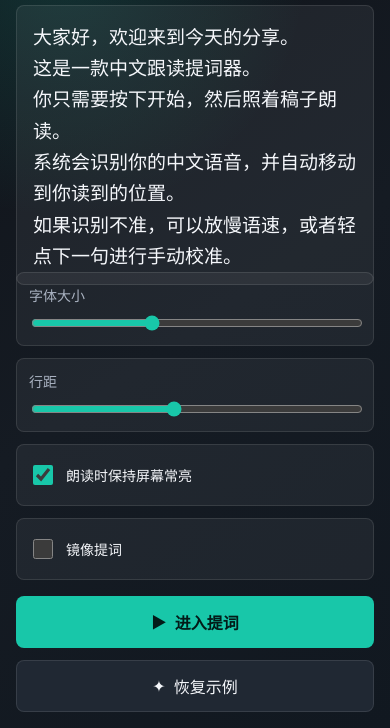
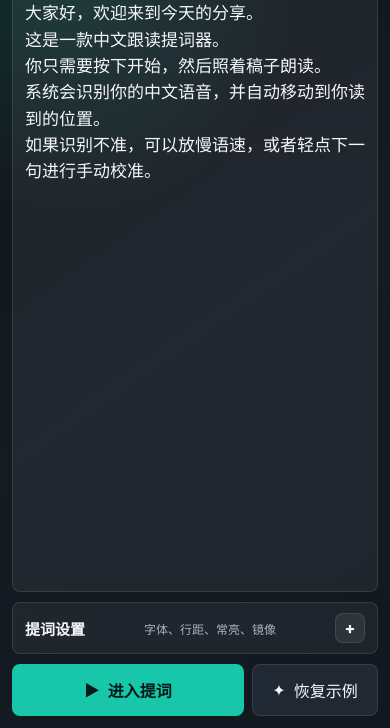
Before and after one commit to shizuguilai/get_word, a plain HTML site: page index.html in a window 390 px wide. Shown: the part 116-844 px from the top of the page. Drawn offline with Linux system fonts and the light colour scheme.

Commit message:
Improve mobile editor layout

```diff
--- a/app.js
+++ b/app.js
@@ -13,6 +13,7 @@ const dom = {
   scriptInput: document.querySelector("#scriptInput"),
   sampleScript: document.querySelector("#sampleScript"),
   loadScript: document.querySelector("#loadScript"),
+  settingsPanel: document.querySelector("#settingsPanel"),
   engineStatus: document.querySelector("#engineStatus"),
   fontSize: document.querySelector("#fontSize"),
   lineHeight: document.querySelector("#lineHeight"),
@@ -40,11 +41,13 @@ let transcriptBuffer = "";
 let wakeLock = null;
 let restartTimer = 0;
 let toastTimer = 0;
+const compactSettingsQuery = window.matchMedia("(max-width: 560px)");
 
 init();
 
 function init() {
   restoreDraft();
+  syncSettingsPanel();
   bindEvents();
   updateEngineStatus();
   applyTypography();
@@ -69,6 +72,16 @@ function bindEvents() {
     dom.prompterPanel.classList.toggle("mirror", dom.mirrorMode.checked);
   });
   dom.toggleFullscreen.addEventListener("click", toggleFullscreen);
+  if (compactSettingsQuery.addEventListener) {
+    compactSettingsQuery.addEventListener("change", syncSettingsPanel);
+  } else {
+    compactSettingsQuery.addListener(syncSettingsPanel);
+  }
+}
+
+function syncSettingsPanel() {
+  if (!dom.settingsPanel) return;
+  dom.settingsPanel.open = !compactSettingsQuery.matches;
 }
 
 function restoreDraft() {
--- a/index.html
+++ b/index.html
@@ -30,6 +30,11 @@
 如果识别不准，可以放慢语速，或者轻点下一句进行手动校准。</textarea>
         </label>
 
+        <details class="settings-panel" id="settingsPanel" open>
+          <summary class="settings-summary">
+            <span>提词设置</span>
+            <small>字体、行距、常亮、镜像</small>
+          </summary>
           <div class="setup-grid">
             <label class="field">
               <span>字体大小</span>
@@ -48,6 +53,7 @@
               <span>镜像提词</span>
             </label>
           </div>
+        </details>
 
         <div class="actions">
           <button class="primary-button" id="loadScript" type="button">
--- a/styles.css
+++ b/styles.css
@@ -57,9 +57,10 @@ button {
 }
 
 .setup-panel {
-  display: flex;
-  flex-direction: column;
-  gap: 16px;
+  display: grid;
+  grid-template-rows: auto minmax(0, 1fr) auto auto;
+  gap: 14px;
+  overflow: hidden;
 }
 
 .topbar {
@@ -135,6 +136,66 @@ textarea:focus {
   display: grid;
   grid-template-columns: repeat(2, minmax(0, 1fr));
   gap: 12px;
+  padding: 0 12px 12px;
+}
+
+.settings-panel {
+  border: 1px solid var(--line);
+  border-radius: 8px;
+  background: rgba(255, 255, 255, 0.055);
+  overflow: hidden;
+}
+
+.settings-summary {
+  min-height: 50px;
+  display: flex;
+  align-items: center;
+  justify-content: space-between;
+  gap: 10px;
+  padding: 0 12px;
+  cursor: pointer;
+  list-style: none;
+}
+
+.settings-summary::-webkit-details-marker {
+  display: none;
+}
+
+.settings-summary span {
+  color: var(--text);
+  font-size: 15px;
+  font-weight: 800;
+}
+
+.settings-summary small {
+  min-width: 0;
+  overflow: hidden;
+  color: var(--muted);
+  font-size: 12px;
+  text-overflow: ellipsis;
+  white-space: nowrap;
+}
+
+.settings-summary::after {
+  width: 28px;
+  height: 28px;
+  flex: 0 0 28px;
+  display: grid;
+  place-items: center;
+  border: 1px solid var(--line);
+  border-radius: 8px;
+  background: rgba(255, 255, 255, 0.07);
+  color: var(--text);
+  content: "+";
+  font-weight: 800;
+}
+
+.settings-panel[open] .settings-summary {
+  margin-bottom: 2px;
+}
+
+.settings-panel[open] .settings-summary::after {
+  content: "-";
 }
 
 .field,
@@ -194,6 +255,7 @@ input[type="range"] {
   align-items: center;
   justify-content: center;
   gap: 8px;
+  white-space: nowrap;
 }
 
 .primary-button {
@@ -394,8 +456,36 @@ input[type="range"] {
 }
 
 @media (max-width: 430px) {
+  .app-shell {
+    padding: max(12px, env(safe-area-inset-top)) 12px max(12px, env(safe-area-inset-bottom));
+  }
+
+  .setup-panel {
+    gap: 10px;
+    grid-template-rows: auto minmax(0, 1fr) auto auto;
+  }
+
+  h1 {
+    font-size: 28px;
+  }
+
+  .script-editor {
+    gap: 6px;
+  }
+
+  textarea {
+    min-height: 0;
+    padding: 12px;
+    font-size: 17px;
+    line-height: 1.55;
+  }
+
   .setup-grid {
     grid-template-columns: 1fr;
+    gap: 8px;
+    max-height: min(42dvh, 280px);
+    overflow-y: auto;
+    padding: 0 10px 10px;
   }
 
   .status-pill {
@@ -403,7 +493,11 @@ input[type="range"] {
   }
 
   .actions {
-    flex-direction: column;
+    gap: 8px;
+  }
+
+  .ghost-button {
+    flex: 0 0 126px;
   }
 
   .cue-list {
```
Also changed, not shown: sw.js (+10 -2 lines). Lines whose indentation alone changed are shown as unchanged.
